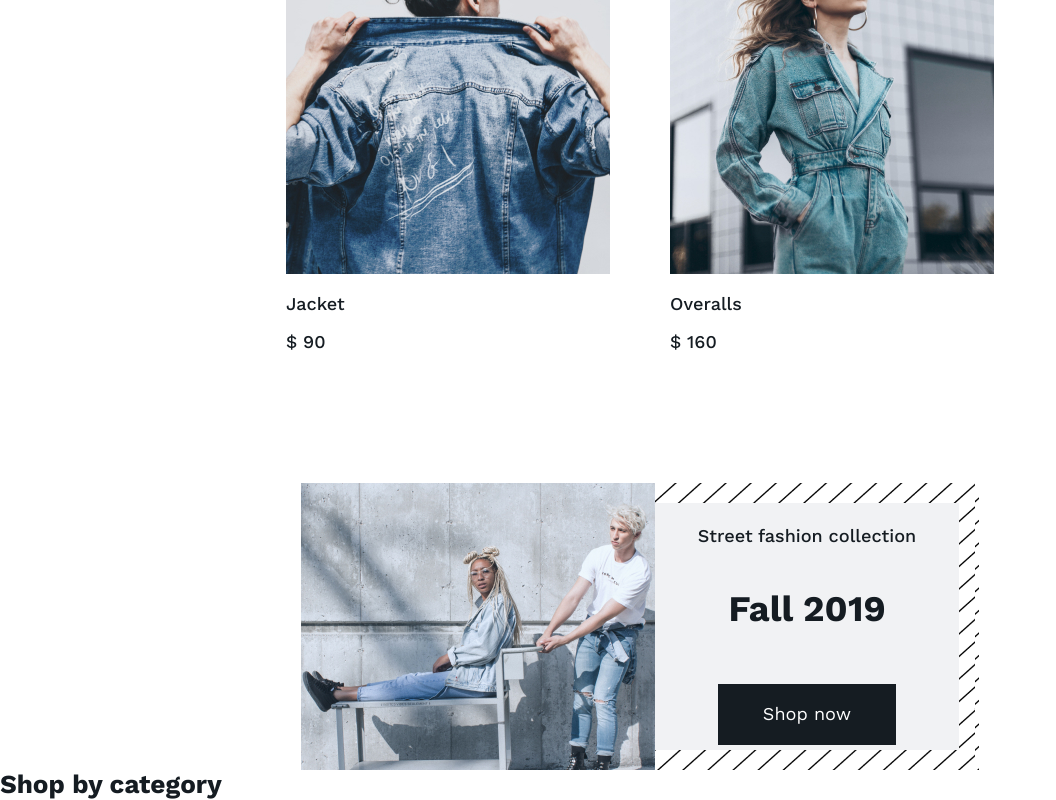
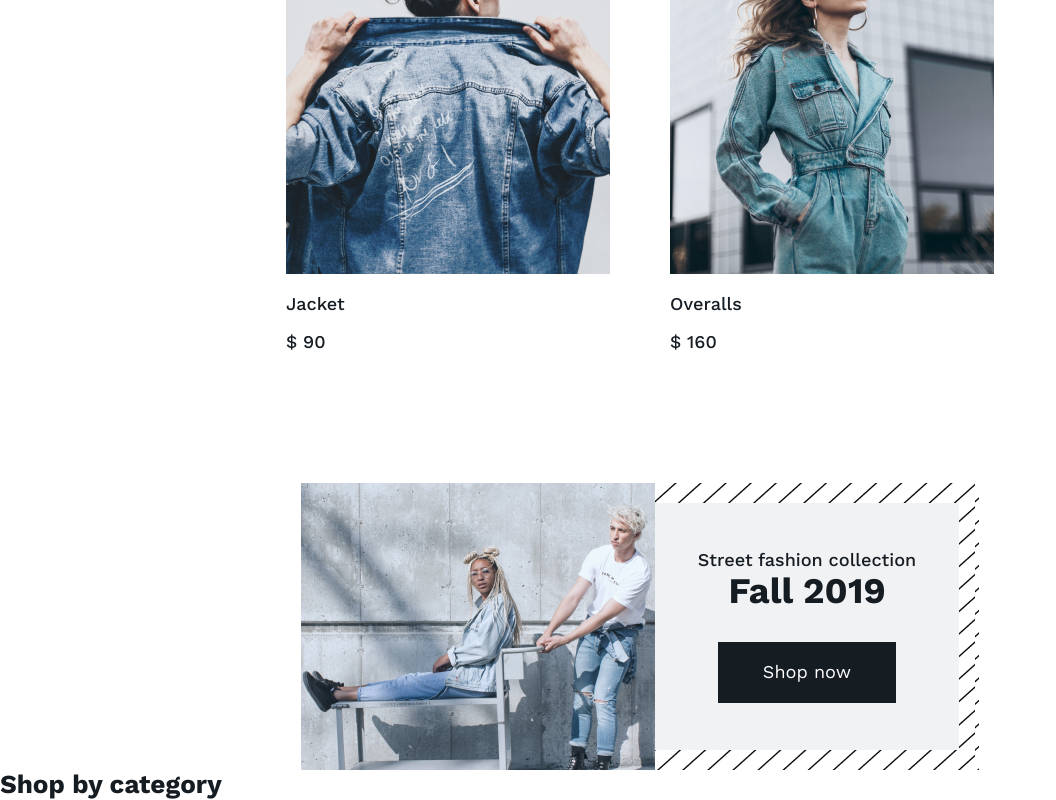
Before and after one commit to hellonasd/denim-app, a React (Create React App) app: page / in a window 1280 px wide. Shown: the part 603-1403 px from the top of the page, without its empty margins (0-1056 px from the left). Built offline with nearby package versions, Linux system fonts and the light colour scheme.

Commit message:
fix promo

```diff
--- a/src/components/promo/Promo.css
+++ b/src/components/promo/Promo.css
@@ -2,6 +2,16 @@
   padding-top: 150px;
   width: 320px;
   margin: 0 auto;
+}
+
+.promo__description{
+  margin: 0px;
+  padding: 0px;
+}
+
+.promo__title{
+  margin: 0px;
+  padding: 0px;
 }
 
 .promo__collection {
```
